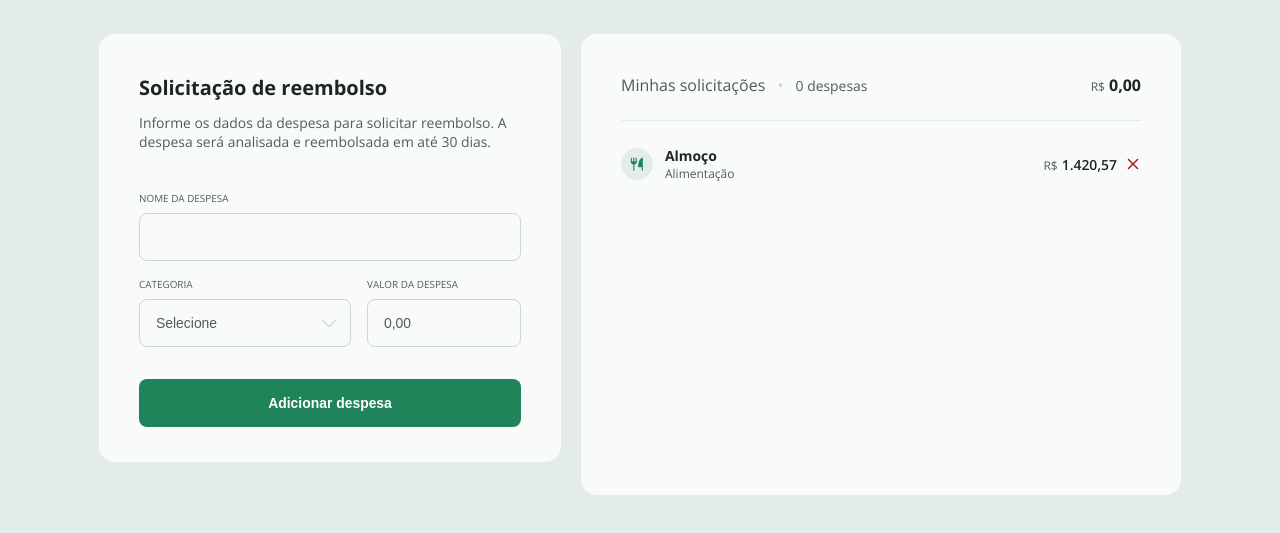
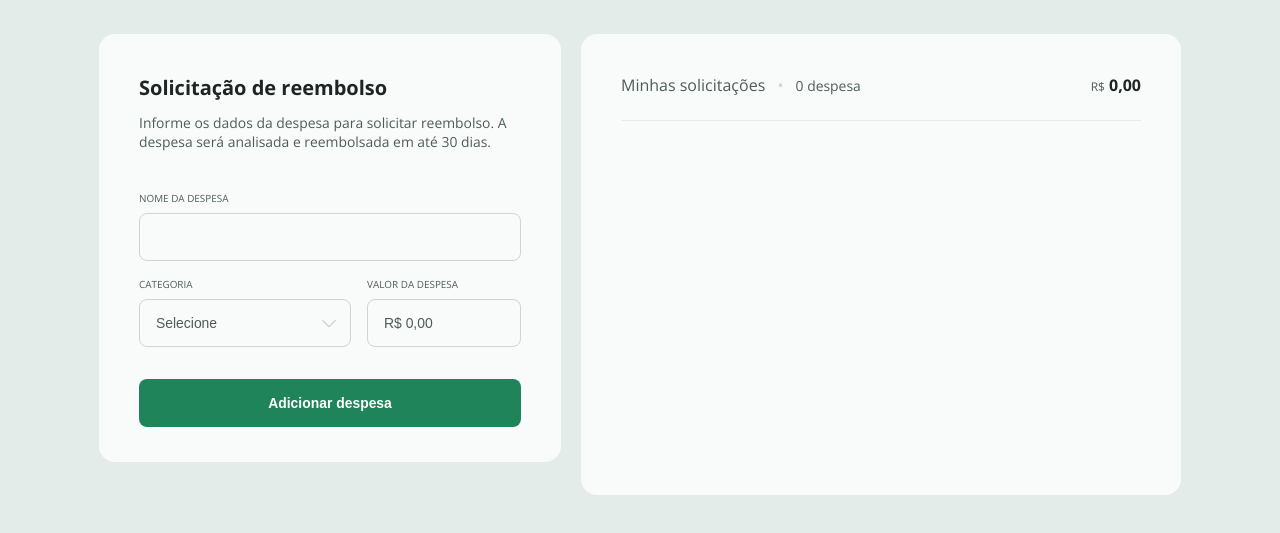
Before and after one commit to ericatmsantos/refund, a plain HTML site: page index.html in a window 1280 px wide. Shown: the part 83-616 px from the top of the page. Drawn offline with nearby package versions, Linux system fonts and the light colour scheme.

Commit message:
Add files via upload

```diff
--- a/index.html
+++ b/index.html
@@ -53,7 +53,7 @@
                 type="text"
                 name="amount"
                 id="amount"
-                placeholder="0,00"
+                placeholder="R$ 0,00"
                 required
               />
             </fieldset>
@@ -66,12 +66,13 @@
           <header>
             <p>
               Minhas solicitações <i>&bullet;</i>
-              <span>0 despesas</span>
+              <span>0 despesa</span>
             </p>
             <h2><small>R$</small>0,00</h2>
           </header>
 
           <ul>
+            <!--Exemplo da estrutura html de um item de despesa.
             <li class="expense">
               <img src="./img/food.svg" alt="Ícone de tipo da despesa" />
 
@@ -84,9 +85,11 @@
 
               <img src="./img/remove.svg" alt="remover" class="remove-icon" />
             </li>
+            -->
           </ul>
         </aside>
       </section>
     </main>
+    <script src="script.js"></script>
   </body>
 </html>
```
